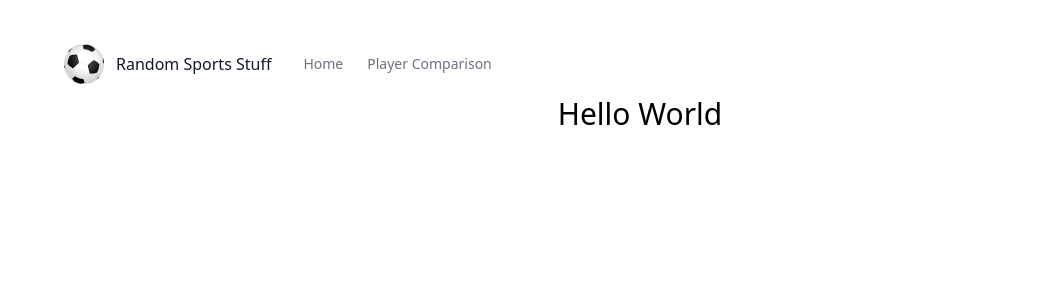
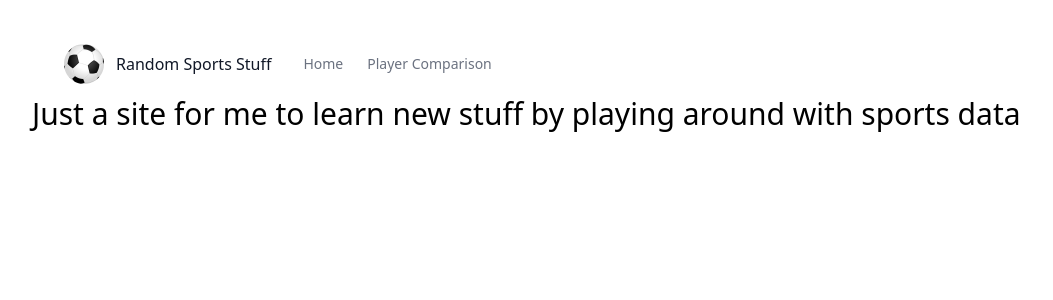
Before and after one commit to acyang97/random-sports-stuff, a React (Vite) app: page / in a window 1280 px wide. Shown: the top 300 px of the page, without its empty margins (0-1053 px from the left). Built offline with nearby package versions, Linux system fonts and the light colour scheme.

Commit message:
ammend texts

```diff
--- a/src/pages/Home/Home.tsx
+++ b/src/pages/Home/Home.tsx
@@ -1,7 +1,9 @@
 const Home = () => {
   return (
-    <div>
-      <h1 className="text-3xl">Hello World</h1>
+    <div className="flex justify-content">
+      <h1 className="text-3xl">
+        Just a site for me to learn new stuff by playing around with sports data
+      </h1>
     </div>
   );
 };
--- a/src/pages/PlayerComaprison/PlayerComaprison.tsx
+++ b/src/pages/PlayerComaprison/PlayerComaprison.tsx
@@ -31,7 +31,9 @@ const PlayerComparison = () => {
   return (
     <>
       <div className="mb-10">
-        <h1 className="text-3xl bold">Player Comparison</h1>
+        <h1 className="text-3xl bold">
+          Compare Premier League Players 2022-2023 stats
+        </h1>
       </div>
       <div className="grid grid-rows-3 grid-flow-col gap-4 flex justify-center mb-20">
         <PlayerSelect index={1} player={playerOne} setPlayer={setPlayerOne} />
```
